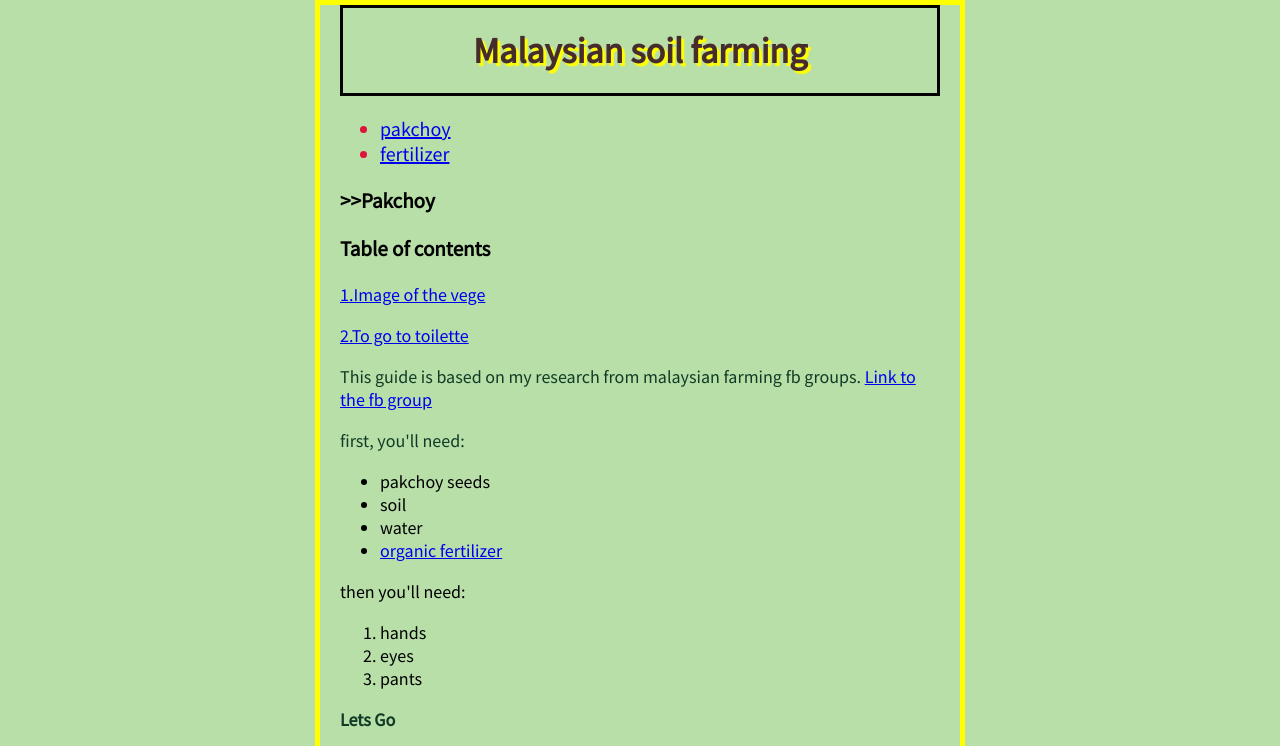
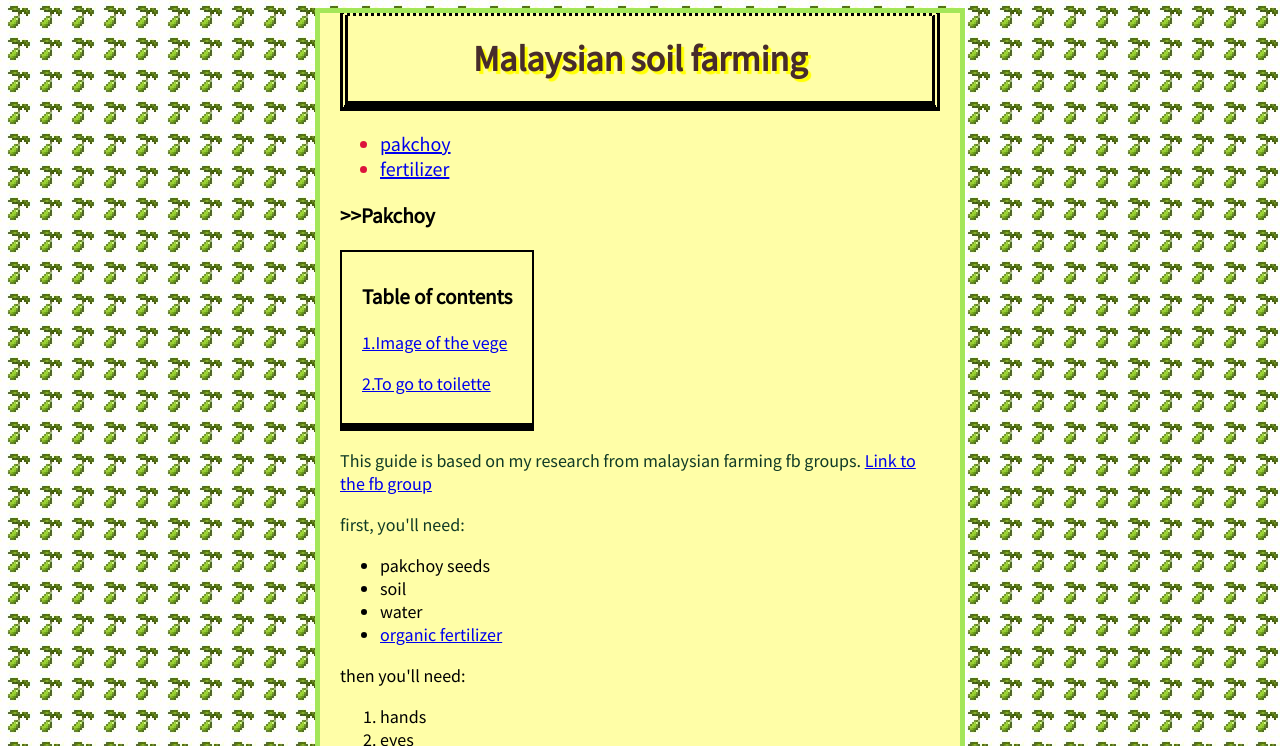
Before and after one commit to luqmanalif/pakchoy, a plain HTML site: page index.html in a window 1280 px wide. Shown: the top 746 px of the page. Drawn offline with Linux system fonts and the light colour scheme.

Commit message:
added bg image

```diff
--- a/index.html
+++ b/index.html
@@ -12,16 +12,24 @@
     <title>Owl's farming guide: Pakchoy</title>
     <link rel="icon" href="favicon.ico" type="image/x-icon">
 </head>
+
 <body>
+<div class="wrapper">
 <h1>Malaysian soil farming</h1>
+
 <ul id="navigation">
     <li><a href=index.html>pakchoy</a></li>
     <li><a href="fertilizer">fertilizer</a></li>
 </ul>
-<h3>>>Pakchoy</h2>
-<h3>Table of contents</h3>
-<a href="#pakchoiimage">1.Image of the vege</a>
-<p><a href="#parfum">2.To go to toilette</a></p>
+
+<h3>>>Pakchoy</h3>
+
+<div class="tableofcont">
+    <h3>Table of contents</h3>
+    <a href="#pakchoiimage">1.Image of the vege</a>
+    <p><a href="#parfum">2.To go to toilette</a></p>
+</div>
+
 <p>This guide is based on my research
     from malaysian farming fb groups.
     <a href="https://www.facebook.com/groups/345255413411630/"
@@ -46,7 +54,16 @@
     </p>
 </p>
 <p><strong>Lets Go</strong></p>
-<img id="pakchoiimage" src="images/pc.jpg" alt="pchoi">
+
+<picture>
+    <source media="(max-width: 799px)" srcset="images/pc.jpg">
+    <source media="(min-width: 800px)" srcset="images/orange.jpeg">
+    <img id="pakchoiimage" src="images/pc.jpg" alt="pchoi">
+</picture>
+
 <em id="parfum">pakchoy au toilette</em>
+</div>
+
 </body>
+
 </html>
--- a/styles/style.css
+++ b/styles/style.css
@@ -8,16 +8,34 @@ h1 {
     margin: 0;
     text-align: center;
     color: rgb(71, 44, 44);
-    border: 3px solid black;
+    border-right: 8px double black;
+    border-left: 8px double black;
+    border-top: 3px dotted black;
+    border-bottom: 10px solid black;
     text-shadow: 3px 3px 1px yellow;
 }
 
-body {
-    background-color: rgb(184, 223, 168);
+.wrapper {
     margin: 0 auto;
     padding: 0 20px 20px 20px;
-    border: 5px solid yellow;
+    border: 5px solid rgb(164, 230, 89);
     width: 600px;
+    background-color: rgb(255, 254, 167);
+}
+
+.tableofcont {
+    display: inline-block;
+    border: 2px solid black;
+    border-bottom: 8px solid black;
+    padding-left: 20px;
+    padding-right: 20px;
+    padding-top: 10px;
+    padding-bottom: 10px;
+}
+
+body {
+    background-image: url("../images/seed.jpg");
+    background-repeat: repeat;
 }
 
 p {
```
Also changed, not shown: images/orange.jpeg (added), images/seed.jpg (added).
